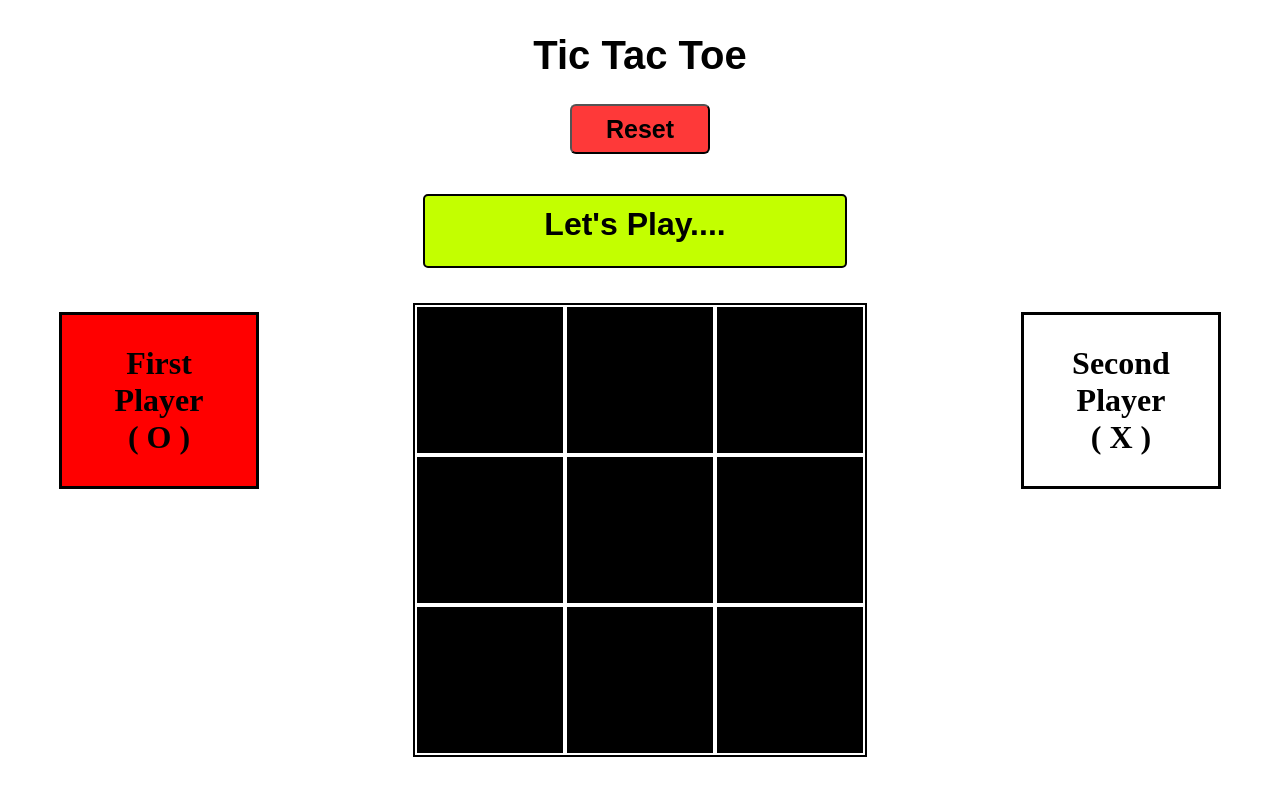
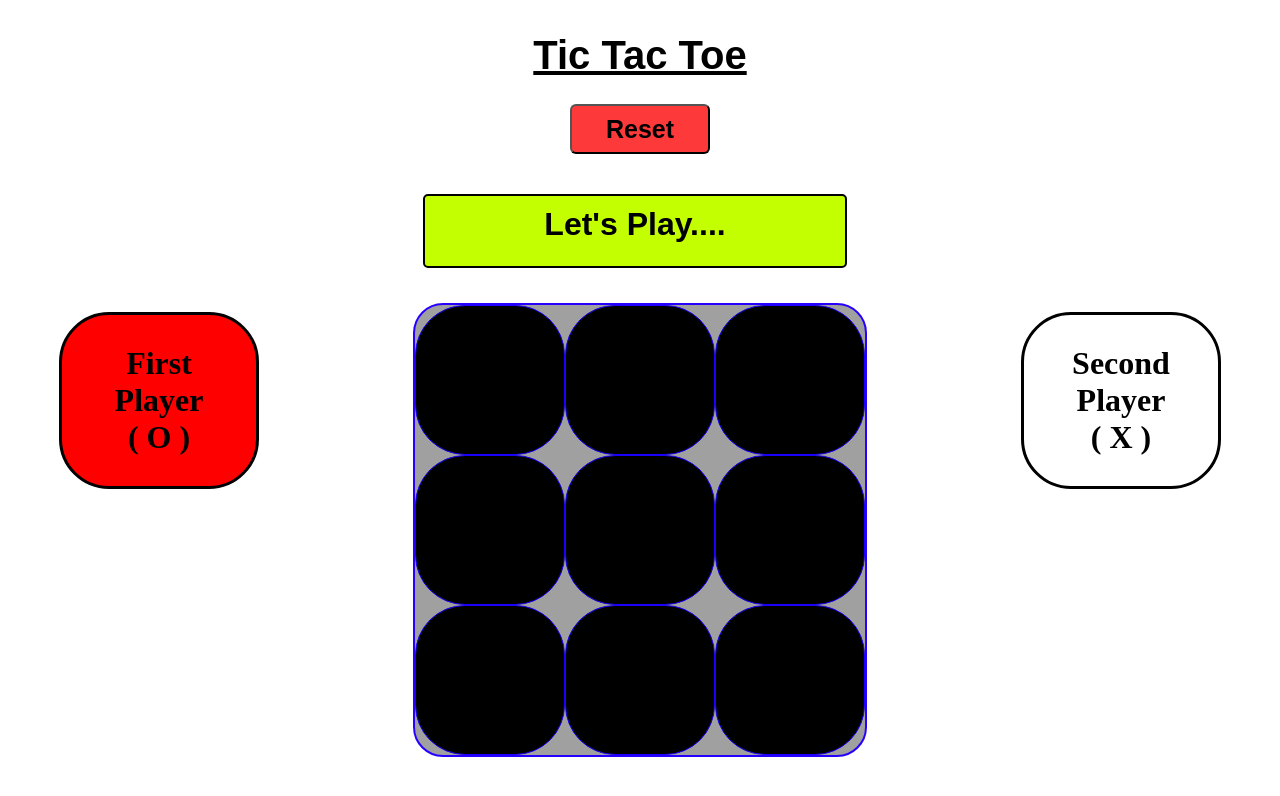
Before and after one commit to puneet2003/TIC-TAC-TOE, a plain HTML site: page index.html in a window 1280 px wide. Drawn offline with Linux system fonts and the light colour scheme.

Commit message:
Solved color changing error

```diff
--- a/app.js
+++ b/app.js
@@ -21,10 +21,13 @@ clickEvent();
 
 function handleBox(e){
   if(winBoxId.length > 0){
-    setTimeout(resetFunc(),0);
+    resetFunc();
         return;
       }
   const id = e.target.id;
+  console.log(document.getElementById(id).textContent)
+if(document.getElementById(id).textContent==""){
+
   if(currentPlayer === o_text)
   {
     p2.style.background = 'red';
@@ -51,6 +54,10 @@ function handleBox(e){
     }
     currentPlayer = (currentPlayer === o_text)?x_text:o_text;
   }
+
+}
+
+
 }
 
 function winnerPlayer(c)
--- a/index.html
+++ b/index.html
@@ -15,7 +15,7 @@
             <h1 id="one">First Player <br> ( O )</h1>
           </th>
           <th>
-              <h1 class="text">Tic Tac Toe</h1>
+              <h1 class="text"><u>Tic Tac Toe</u></h1>
               <button id="reset">Reset</button>
               <h1 id="win">Let's Play....</h1>
               <div class="gameboard">
--- a/style.css
+++ b/style.css
@@ -37,11 +37,12 @@ body{
     margin-top: 40px;
     width: 450px;
     height: 450px;
-    background-color: rgb(0, 0, 0);
+    background-color: rgb(160, 160, 160);
     display: flex;
     flex-wrap: wrap;
-    border: solid 2px black;
+    border: solid 2px rgb(38, 0, 254);
     margin-bottom: 60px;
+    border-radius: 30px;
 }
 #reset{
     width: 140px;
@@ -58,8 +59,8 @@ body{
 .square{
     width: 150px;
     height: 150px;
-    background-image: rgb(255, 255, 255);
-     border: solid 2px rgb(255, 255, 255);
+    background-color: rgb(0, 0, 0);
+     border: solid 0.5px rgb(25, 0, 252);
      box-sizing: border-box;
      display: flex;
      justify-content: center;
@@ -68,6 +69,7 @@ body{
      color: rgb(209, 234, 200);
      font-size: 100px;
      cursor: pointer;
+     border-radius: 50px;
 }
 #one{
     color: #000000;
@@ -76,6 +78,7 @@ body{
     border: 3px solid rgb(0, 0, 0);
     padding: 30px;
     width: 200px;
+    border-radius: 50px;
     /* background-color: #616161; */
 }
 #two{
@@ -86,4 +89,5 @@ body{
     border: 3px solid rgb(0, 0, 0);
     padding: 30px;
     width: 200px;
+    border-radius: 50px;
 }
```
